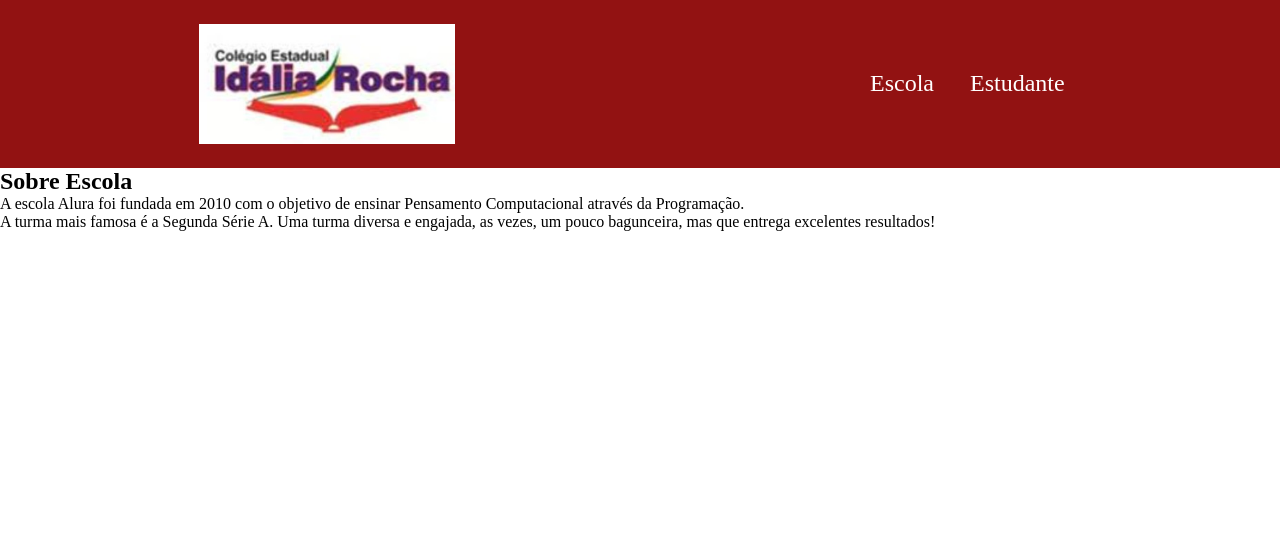
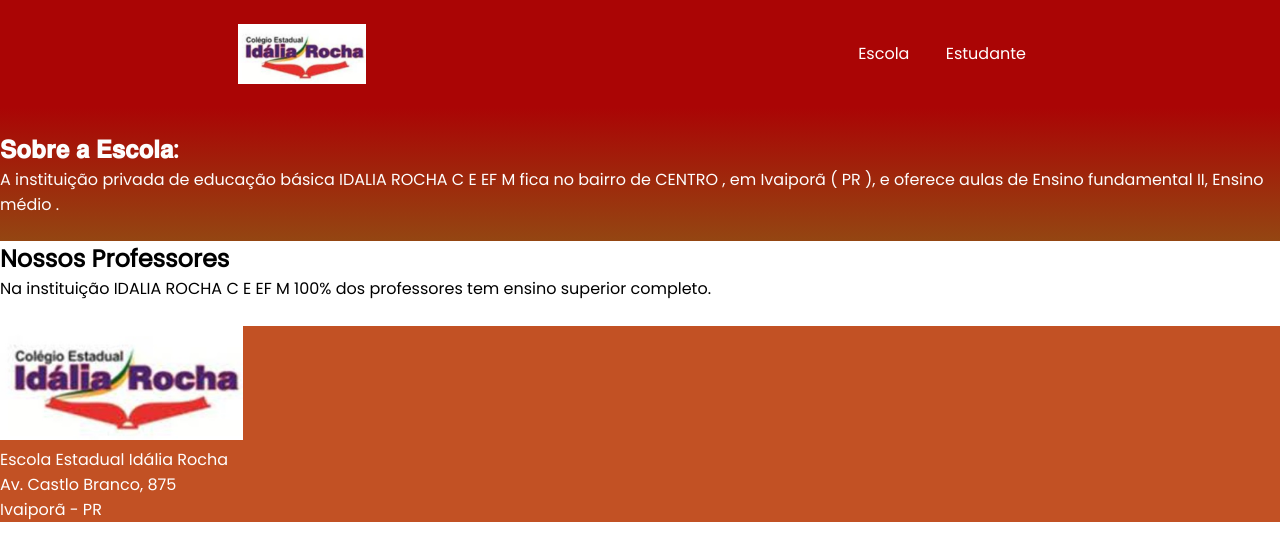
Before and after one commit to Whinsz/Site2anoIdalia, a plain HTML site: page index.html in a window 1280 px wide. Drawn offline with Linux system fonts and the light colour scheme.

Commit message:
Add files via upload

```diff
--- a/index.html
+++ b/index.html
@@ -1,23 +1,40 @@
 <!DOCTYPE html>
-<html lang="pt-br">
+<html lang="en">
+
 <head>
     <meta charset="UTF-8">
+    <meta http-equiv="X-UA-Compatible" content="IE=edge">
     <meta name="viewport" content="width=device-width, initial-scale=1.0">
-    <title>Site Escola</title>
+    <title>Idália Rocha</title>
     <link rel="stylesheet" href="style.css">
+    <link rel="preconnect" href="https://fonts.googleapis.com">
+    <link rel="preconnect" href="https://fonts.gstatic.com" crossorigin>
+    <link href="https://fonts.googleapis.com/css2?family=Poppins&display=swap" rel="stylesheet">
 </head>
+
 <body>
-    <header class="cabeçalho">
-        <img class ="cabeçalho-imagem" src="logo.jpg" alt="Logo escola">
-        <ul class="cabeçalho-lista">
-            <li class="cabeçalho-lista-item">Escola</li>
-            <li class="cabeçalho-lista-item">Estudante</li>
+    <header class="cabecalho">
+        <img class="cabecalho-imagem" src="logo.jpg" alt="logo Idália Rocha">
+        <ul class="cabecalho-lista">
+            <li class="cabecalho-lista-item">Escola</li>
+            <li class="cabecalho-lista-item">Estudante</li>
         </ul>
     </header>
     <section class="escola">
-        <h2 class="escola-titulo">Sobre Escola</h2>
-        <p class="texto-um">A escola Alura foi fundada em 2010 com o objetivo de ensinar Pensamento Computacional através da Programação.</p>
-        <p class="texto-dois">A turma mais famosa é a Segunda Série A. Uma turma diversa e engajada, as vezes, um pouco bagunceira, mas que entrega excelentes resultados!</p>
+        <div class="escola-div-conteudo">
+            <h2 class="escola-titulo">𝐒𝐨𝐛𝐫𝐞 𝐚 𝐄𝐬𝐜𝐨𝐥𝐚:</h2>
+            <p class="escola-texto-um">A instituição privada de educação básica IDALIA ROCHA C E EF M fica no bairro de CENTRO , em Ivaiporã ( PR ), e oferece aulas de Ensino fundamental II, Ensino médio .</p>
     </section>
+    <section estudante>
+        <h2 class="estudamte-titulo"> Nossos Professores</h2>
+        <p>Na instituição IDALIA ROCHA C E EF M 100% dos professores tem ensino superior completo.</p>
+        <img class="estuantes" src="dia-do-estudante" alt="">
+</section>
+<footer>
+    <img class="logo" src="logo.jpg" alt="">
+    <p>Escola Estadual Idália Rocha</p>
+    <pv>Av. Castlo Branco, 875</pv>
+    <p>Ivaiporã - PR</p>
+</footer>
 </body>
 </html>
--- a/style.css
+++ b/style.css
@@ -2,8 +2,11 @@
     margin: 0;
     padding: 0;
 }
-.cabeçalho{
-    background-color: #921212;
+body {
+    font-family: 'Poppins', sans-serif;
+}
+.cabecalho {
+    background-color: #aa0505;
     color: white;
     display: flex;
     justify-content: space-around;
@@ -11,11 +14,43 @@
     padding: 24px 0;
 }
 
-.cabeçalho-imagem{
-width: 20%;
+.cabecalho-imagem{
+    width: 10%;
 }
-.cabeçalho-lista-item{
+
+.cabecalho-lista-item{
     display: inline-block;
     margin: 0 16px;
-    font-size: 24px;
+    font-size: 16px;
 }
+
+.escola-imagem{
+    width: 25%;
+}
+
+.escola{
+    background-image: linear-gradient(#aa0505,#944612);
+    color:rgb(253, 253, 253);
+    display: flex;
+    justify-content: center;
+    align-items: center;
+    padding: 24px 0;
+}
+.rodape{
+    background-color: rgb(207, 17, 17);
+    text-align: center;
+}
+
+.rodape-imagem{
+    height: 40px;
+    padding: 11px 0;
+}
+
+.logo{
+    width: 19%;
+}
+
+footer{
+    background-color: #c25124;
+    color: #ffffff;
+}
```
Also changed, not shown: Artigo-Destaque_00491472_00-ScaleDownProportional.webp (added).
